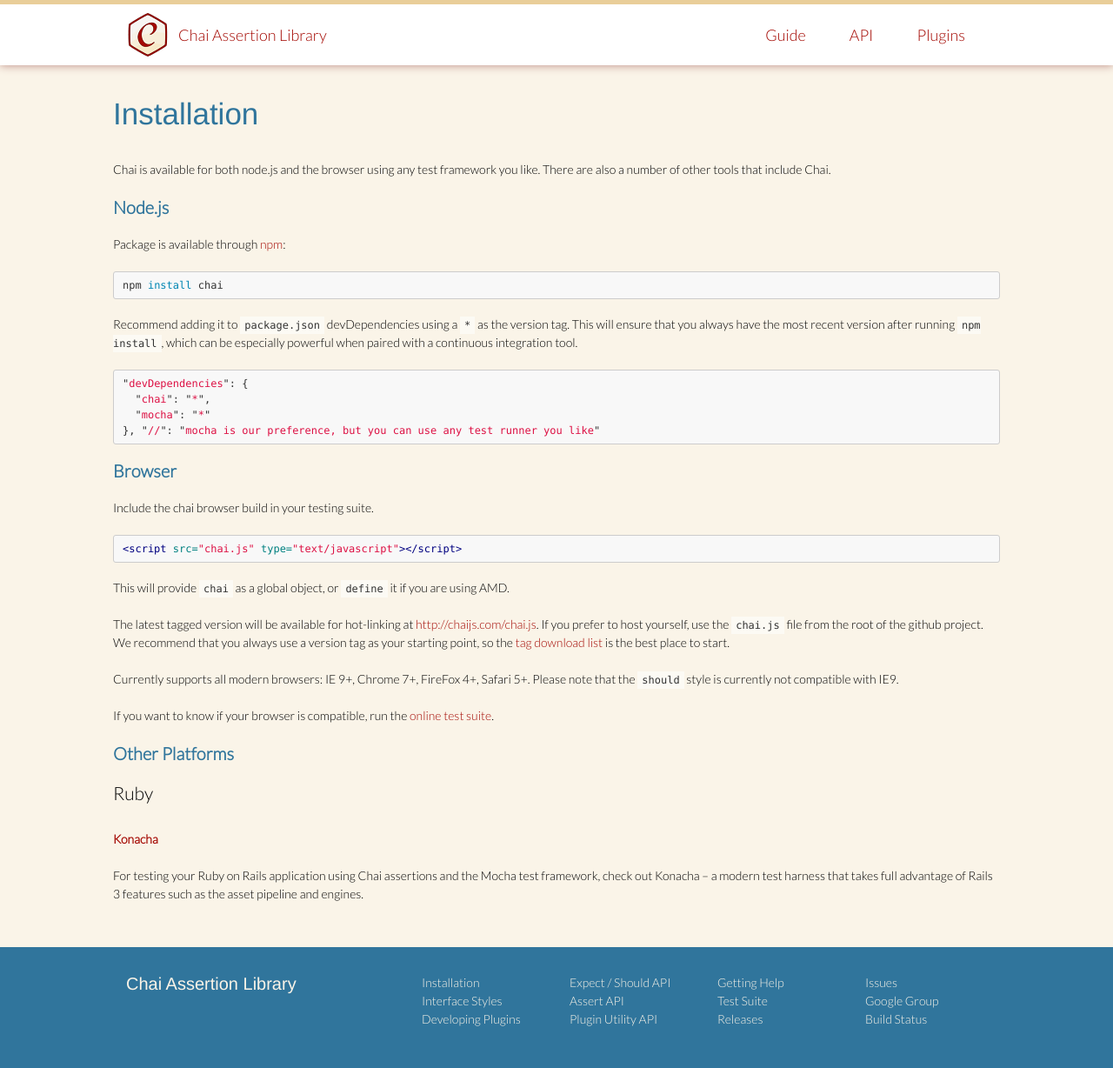
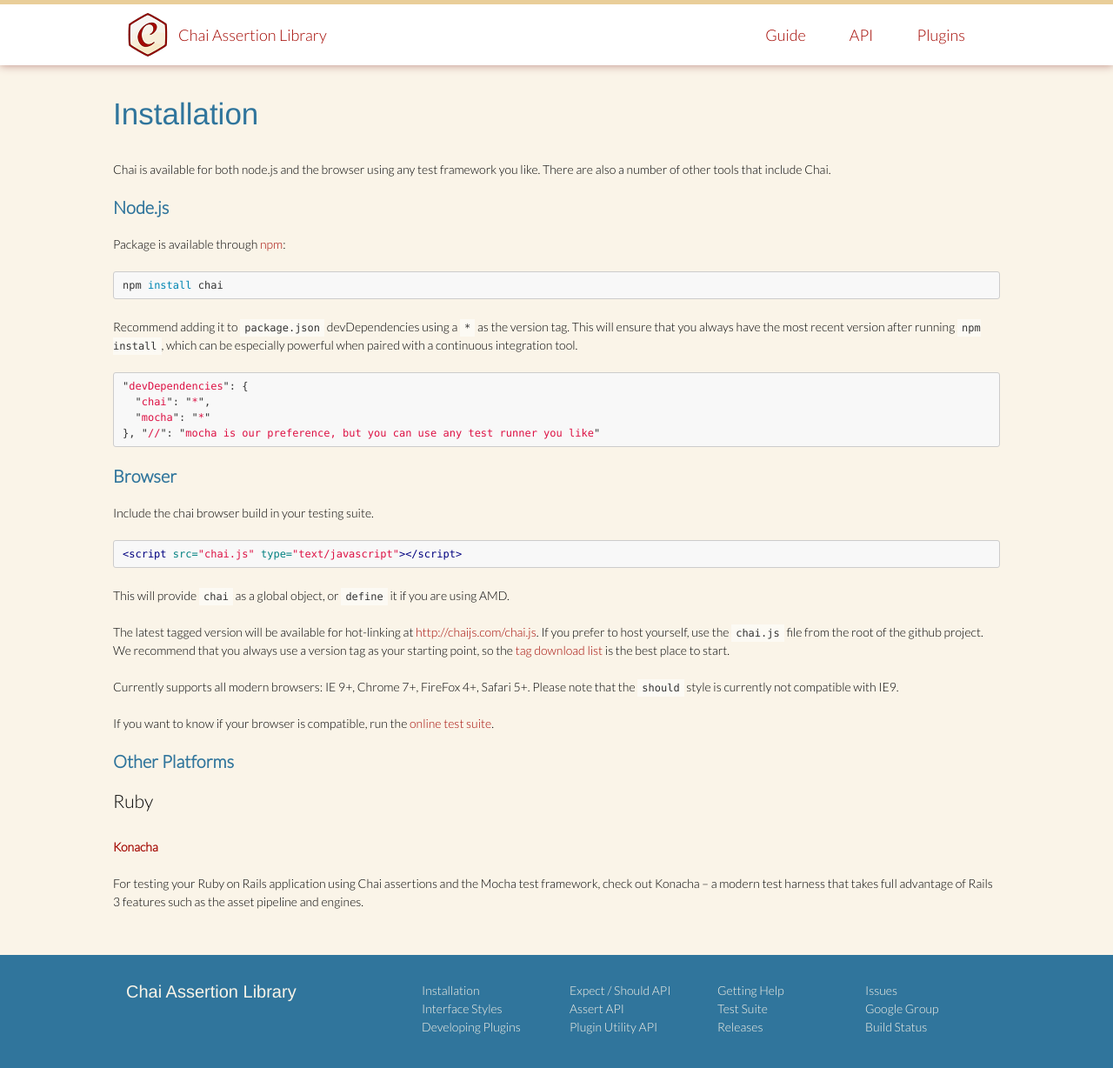
Before and after one commit to chaijs/chaijs.github.io, a Jekyll site: the page built from _guides/installation.md, in a window 1280 px wide and 1242 px high. Shown: the top 1228 px of the window at 87% size. Built offline with Jekyll 4.4.1, drawn with Linux system fonts in a browser that asks for light colours; nearby versions of some CDN libraries; some web fonts are replaced; Markdown is read by kramdown in place of the engine named in the settings; comment, search, counter and statistics services are not loaded.

```diff
--- a/_config.yml
+++ b/_config.yml
@@ -5,14 +5,13 @@ description: |
 baseurl: "/chai-docs"
 
 safe: true
-markdown: redcarpet
-redcarpet:
-    extensions:
-      - no_intra_emphasis
-      - tables
-      - autolink
-      - strikethrough
-      - with_toc_data
+markdown: kramdown
+kramdown:
+  input: GFM
+  syntax_highlighter: rouge
+  syntax_highlighter_opts:
+    default_lang: js
+
 exclude:
   - node_modules
   - package.json
--- a/_sass/_main.scss
+++ b/_sass/_main.scss
@@ -1743,3 +1743,11 @@ body.tests #mocha .test.fail h2:before {
   padding-right: 6px;
   color: #f00;
 }
+
+.highlight {
+  margin: 0;
+}
+
+.highlighter-rouge {
+  margin-bottom: 1.5em;
+}
```
